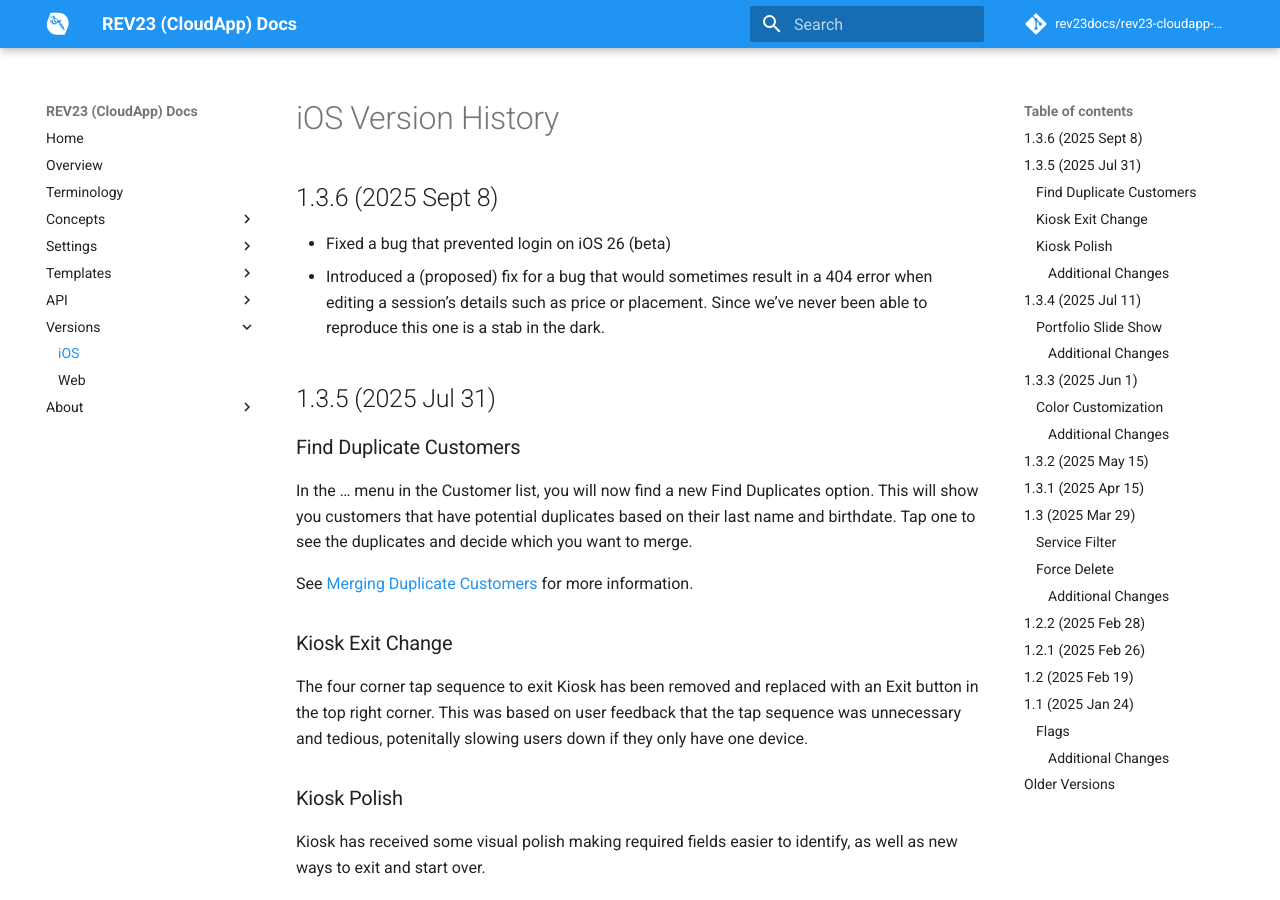
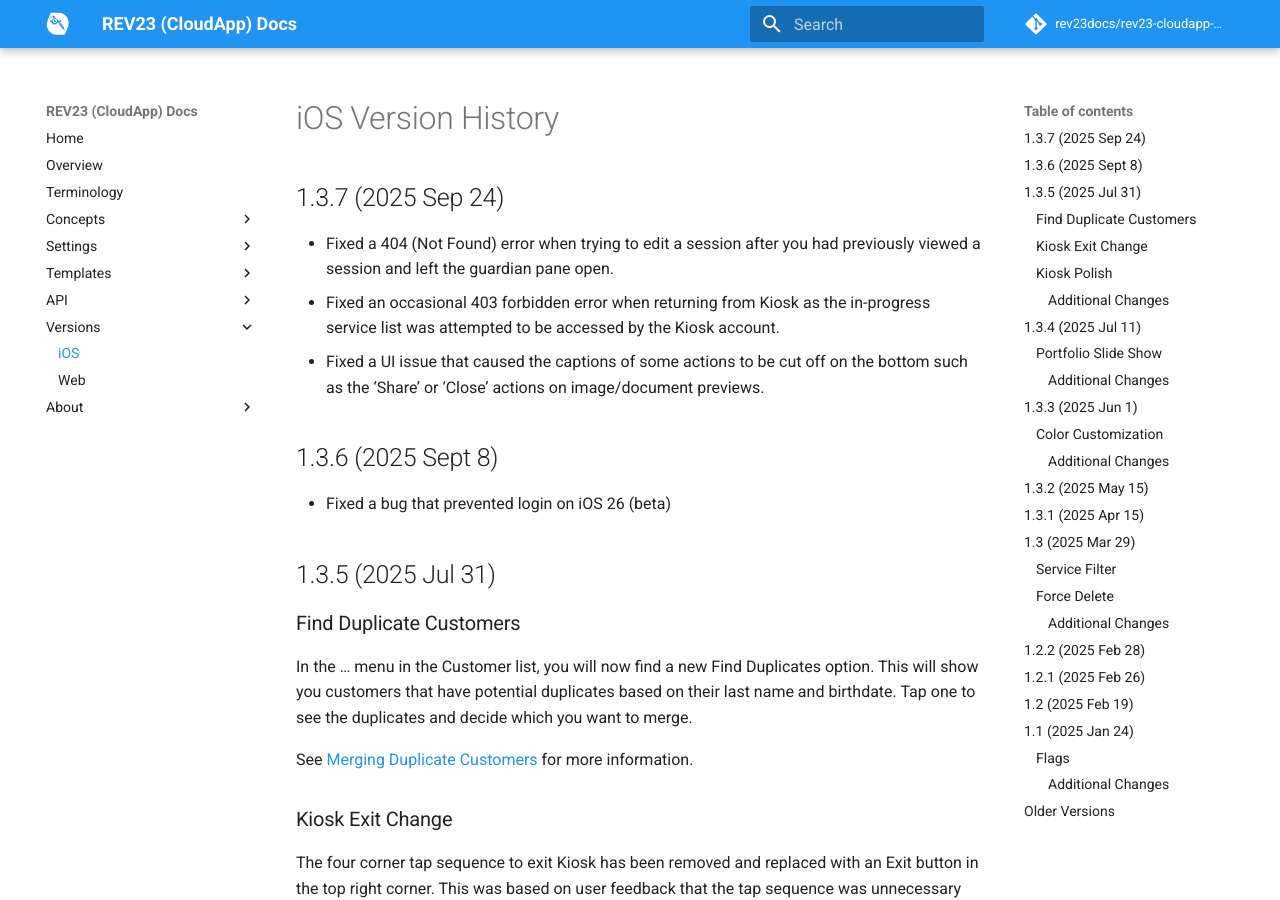
Before and after one commit to REV23Docs/rev23-cloudapp-docs, an MkDocs documentation site: the page built from docs/versions/ios.md, in a window 1280 px wide and 900 px high. Built offline with MkDocs 1.6.1 and Material for MkDocs 9.7.7, drawn with Linux system fonts in a browser that asks for light colours; comment, search, counter and statistics services are not loaded.

Commit message:
Update iOS version history for 1.3.7

```diff
--- a/docs/versions/ios.md
+++ b/docs/versions/ios.md
@@ -1,9 +1,14 @@
 # iOS Version History
+
+## 1.3.7 (2025 Sep 24)
+
+- Fixed a 404 (Not Found) error when trying to edit a session after you had previously viewed a session and left the guardian pane open.
+- Fixed an occasional 403 forbidden error when returning from Kiosk as the in-progress service list was attempted to be accessed by the Kiosk account.
+- Fixed a UI issue that caused the captions of some actions to be cut off on the bottom such as the 'Share' or 'Close' actions on image/document previews.
 
 ## 1.3.6 (2025 Sept 8)
 
 - Fixed a bug that prevented login on iOS 26 (beta)
-- Introduced a (proposed) fix for a bug that would sometimes result in a 404 error when editing a session's details such as price or placement. Since we've never been able to reproduce this one is a stab in the dark.
 
 ## 1.3.5 (2025 Jul 31)
 
```
